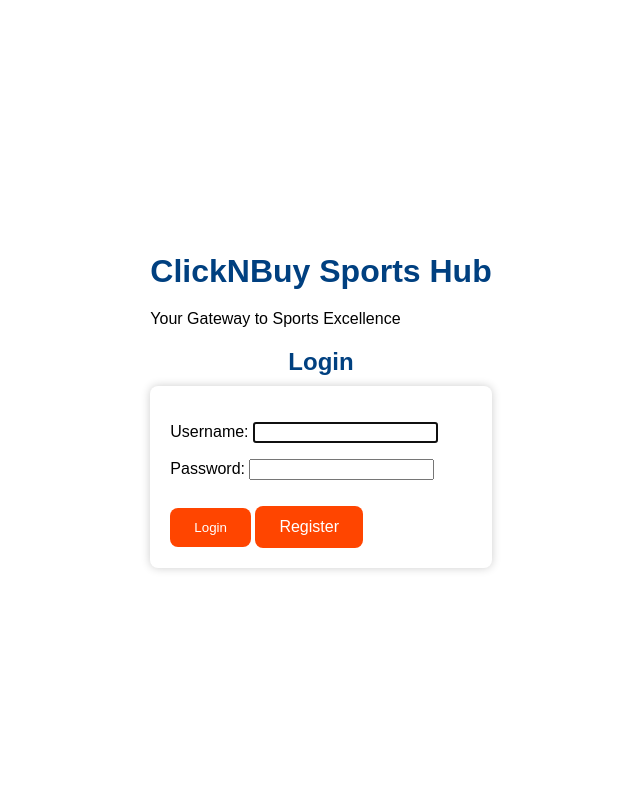
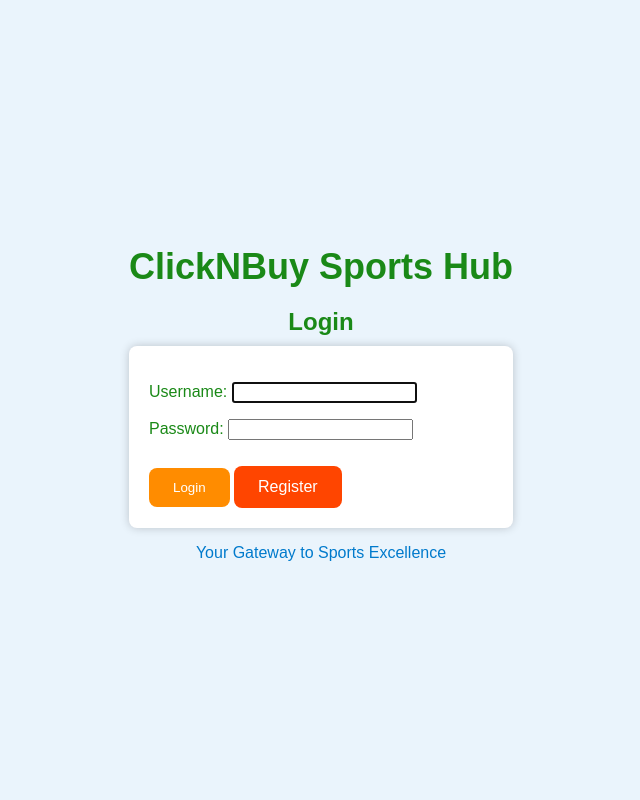
Before and after one commit to Lifeisforty2/shopping, a Django app: page /login/ in a window 1280 px wide. Shown: the whole page, without its empty margins (319-959 px from the left). Run offline with Django 4.2, Linux system fonts and the light colour scheme.

Commit message:
Testing login styling2

```diff
--- a/shop/static/shop/style.css
+++ b/shop/static/shop/style.css
@@ -1,6 +1,6 @@
 body {
     font-family: 'Arial', sans-serif;
-    background-color: #FFFFFF;
+    background-color: #eaf4fc; /* Light Blue */
     margin: 0;
     padding: 0;
     display: flex;
@@ -20,11 +20,12 @@ form {
 /* Heading styling */
 h1, h2 {
     text-align: center;
+    color: #004080; /* Deep Blue */
 }
 
 h1 {
     margin-bottom: 20px;
-    color: #004080; /* Deep Blue */
+    font-size: 36px; /* Increase font size for the title */
 }
 
 h2 {
@@ -49,7 +50,7 @@ h2 {
 .register-button,
 .logout-button,
 .button {
-    background-color: #FF4500;
+    background-color: #FF4500; /* Bright Red */
     border: none;
     padding: 12px 24px;
     color: #FFFFFF;
@@ -65,12 +66,12 @@ h2 {
 .register-button:hover,
 .logout-button:hover,
 .button:hover {
-    background-color: #FF6347;
+    background-color: #333333;
 }
 
 /* Header styling */
 header {
-    background-color: #004080;
+    background-color: #004080; /* Deep Blue */
     color: #FFFFFF;
     padding: 15px 20px;
     text-align: center;
@@ -124,3 +125,23 @@ main {
     align-self: center;
     margin-top: 20px;
 }
+
+/* Add more blues, greens, and oranges for the sports theme */
+.slogan {
+    text-align: center;
+    color: #007acc; /* Darker Blue */
+}
+
+h1, h2, h3, p {
+    color: #1a8917; /* Dark Green */
+}
+
+/* Additional styles for a sports-themed look */
+.button-primary {
+    background-color: #ff8c00; /* Dark Orange */
+    color: #FFFFFF;
+}
+
+.button-primary:hover {
+    background-color: #cc7000; /* Darker Orange */
+}
--- a/shop/templates/login.html
+++ b/shop/templates/login.html
@@ -8,14 +8,14 @@
 <body>
     <div class="login-container">
         <h1>ClickNBuy Sports Hub</h1>
-        <p class="slogan">Your Gateway to Sports Excellence</p>
         <h2>Login</h2>
         <form method="post" action="{% url 'login' %}">
             {% csrf_token %}
             {{ form.as_p }}
-            <button type="submit" class="button">Login</button>
+            <button type="submit" class="button button-primary">Login</button>
             <a href="{% url 'register' %} " class="register-button">Register</a>
         </form>
+        <p class="slogan">Your Gateway to Sports Excellence</p>
     </div>
 </body>
 </html>
```
